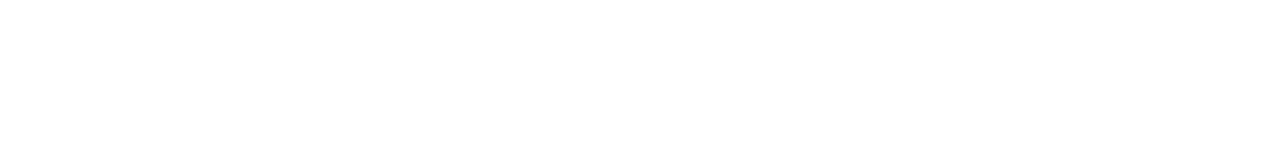
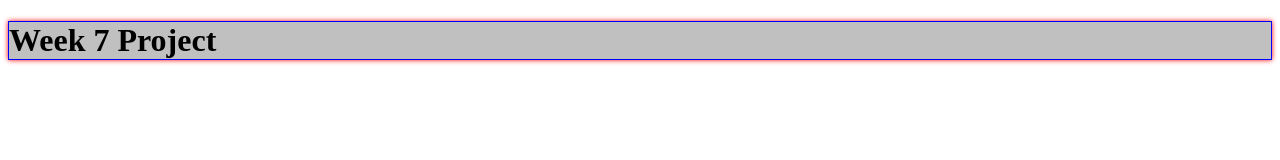
Before and after one commit to jason-whitted/week7-project, a plain HTML site: page index.html in a window 1280 px wide. Drawn offline with Linux system fonts and the light colour scheme.

Commit message:
Create beautiful css styling

```diff
--- /dev/null
+++ b/assets/css/style.css
@@ -0,0 +1,5 @@
+h1 {
+  border: 1px solid blue;
+  box-shadow: 0 0 5px red;
+  background-color: silver;
+}
--- a/index.html
+++ b/index.html
@@ -5,10 +5,13 @@
   <meta charset="UTF-8">
   <meta name="viewport" content="width=device-width, initial-scale=1.0">
   <title>Week 7 Project</title>
+  <link rel="stylesheet" href="assets/css/style.css">
 </head>
 
 <body>
 
+  <h1>Week 7 Project</h1>
+
 </body>
 
 </html>
```
